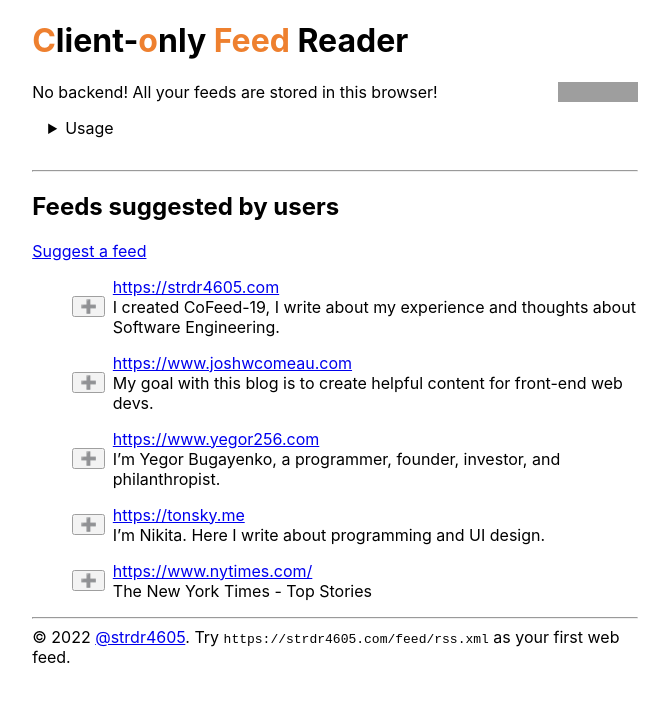
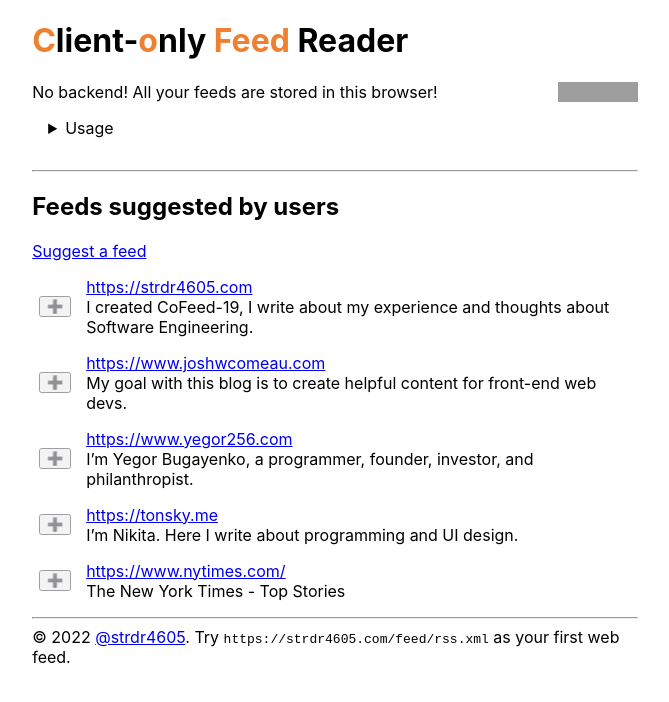
Before and after one commit to cofeed-19/cofeed-19.github.io, a Next.js app: page /feeds in a window 1280 px wide. Shown: the top 702 px of the page, without its empty margins (305-974 px from the left). Built offline with nearby package versions, Linux system fonts and the light colour scheme; grey boxes are pictures that could not be loaded.

Commit message:
Minor fixes

```diff
--- a/styles/feeds.module.css
+++ b/styles/feeds.module.css
@@ -7,6 +7,7 @@
   flex-direction: column;
 
   gap: 1rem;
+  padding: 0;
 }
 
 .feedsList li {
@@ -32,6 +33,7 @@
   opacity: 0.7;
 
   transition: opacity 0.2s;
+  margin: auto 0.5em;
 }
 
 .feedsList li button:hover {
```
